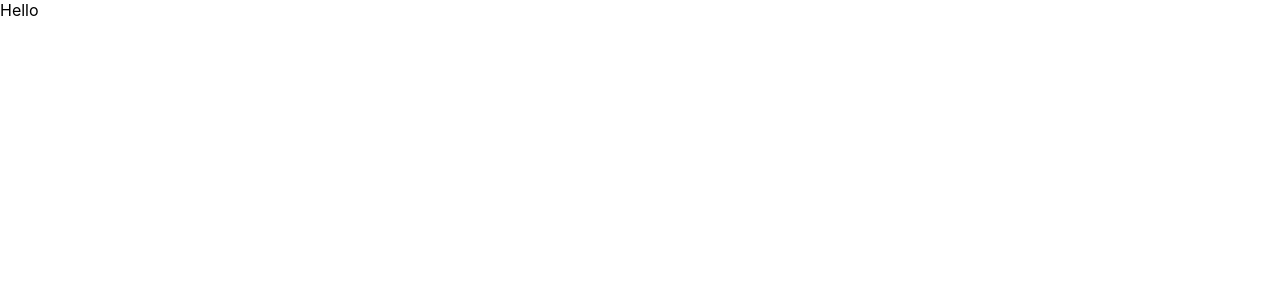
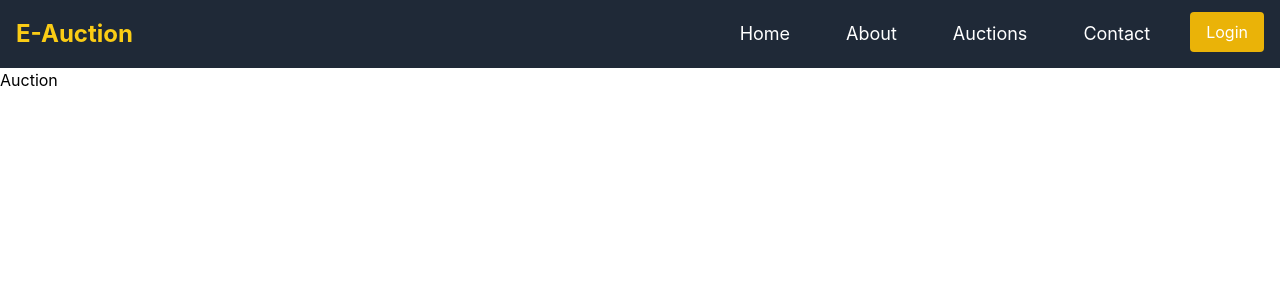
Before and after one commit to MukundIyer21/Auction-website, a React (Create React App) app in the folder frontend/: page / in a window 1280 px wide. Shown: the top 300 px of the page. Built offline with nearby package versions, Linux system fonts and the light colour scheme.

Commit message:
Navbar done

```diff
--- a/frontend/package.json
+++ b/frontend/package.json
@@ -8,6 +8,7 @@
     "@testing-library/user-event": "^13.5.0",
     "react": "^18.3.1",
     "react-dom": "^18.3.1",
+    "react-icons": "^5.3.0",
     "react-scripts": "5.0.1",
     "web-vitals": "^2.1.4"
   },
@@ -34,5 +35,8 @@
       "last 1 firefox version",
       "last 1 safari version"
     ]
+  },
+  "devDependencies": {
+    "tailwindcss": "^3.4.13"
   }
 }
--- a/frontend/src/App.js
+++ b/frontend/src/App.js
@@ -1,10 +1,12 @@
 import './App.css';
+import Landing from './components/Landing';
 import Navbar from './components/Navbar';
 
 function App() {
   return (
     <div>
       <Navbar/>
+      <Landing/>
     </div>
   );
 }
--- /dev/null
+++ b/frontend/src/components/Landing.jsx
@@ -0,0 +1,11 @@
+import React from 'react'
+
+const Landing = () => {
+  return (
+    <div>
+      Auction
+    </div>
+  )
+}
+
+export default Landing
--- a/frontend/src/components/Navbar.jsx
+++ b/frontend/src/components/Navbar.jsx
@@ -1,10 +1,48 @@
-import React from 'react'
+import React,{useState} from 'react'
+import { FaBars, FaTimes } from "react-icons/fa";
+
+
 
 const Navbar = () => {
+
+const [navOpen, setNavOpen] = useState(false);
+
+const handleToggle = () => {
+      setNavOpen(!navOpen);
+};
+
   return (
-    <div>
-      Hello
-    </div>
+    <nav className="bg-gray-800 text-white px-4 py-3 flex justify-between items-center">
+      <div className="text-2xl font-bold text-yellow-400">
+        <h2>E-Auction</h2>
+      </div>
+
+      {/* Menu Icon for Mobile View */}
+      <div className="md:hidden text-3xl cursor-pointer" onClick={handleToggle}>
+        {navOpen ? <FaTimes /> : <FaBars />}
+      </div>
+
+      {/* Menu Items */}
+      <ul className={`md:flex md:space-x-6 absolute md:static bg-gray-800 w-full md:w-auto transition-all duration-300 ease-in-out ${navOpen ? "top-16 left-0" : "top-[-100%]"}`}>
+        <li className="text-lg my-2 md:my-0">
+          <a href="#home" className="block py-2 px-4 hover:text-yellow-400">Home</a>
+        </li>
+        <li className="text-lg my-2 md:my-0">
+          <a href="#about" className="block py-2 px-4 hover:text-yellow-400">About</a>
+        </li>
+        <li className="text-lg my-2 md:my-0">
+          <a href="#auctions" className="block py-2 px-4 hover:text-yellow-400">Auctions</a>
+        </li>
+        <li className="text-lg my-2 md:my-0">
+          <a href="#contact" className="block py-2 px-4 hover:text-yellow-400">Contact</a>
+        </li>
+        <li className="my-2 md:my-0">
+          <a href="#login" className="block py-2 px-4 bg-yellow-500 rounded hover:bg-yellow-600 text-white">
+            Login
+          </a>
+        </li>
+      </ul>
+    </nav>
   )
 }
 
--- a/frontend/src/index.css
+++ b/frontend/src/index.css
@@ -11,3 +11,7 @@ code {
   font-family: source-code-pro, Menlo, Monaco, Consolas, 'Courier New',
     monospace;
 }
+
+@tailwind base;
+@tailwind components;
+@tailwind utilities;
--- /dev/null
+++ b/frontend/tailwind.config.js
@@ -0,0 +1,10 @@
+/** @type {import('tailwindcss').Config} */
+module.exports = {
+  content: [
+    "./src/**/*.{js,jsx,ts,tsx}",
+  ],
+  theme: {
+    extend: {},
+  },
+  plugins: [],
+}
```
Also changed, not shown: 1 other file (tests, documents, lock files or other folders).
